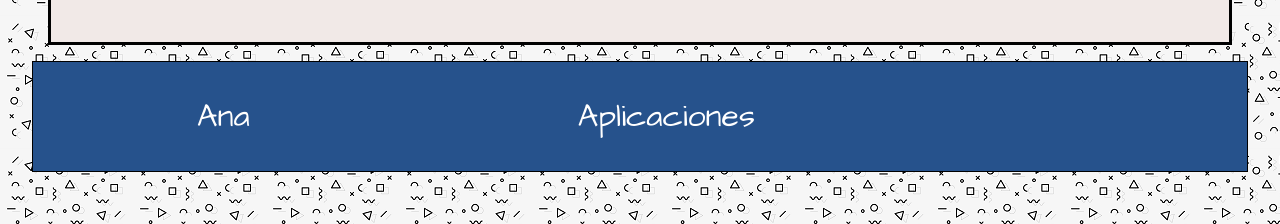
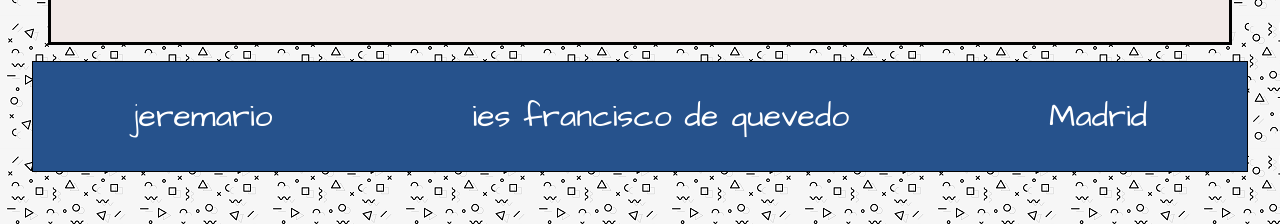
Before and after one commit to leoneljeremy/MaterialExamen, a plain HTML site: page index.html in a window 1280 px wide. Shown: the part 1181-1405 px from the top of the page. Drawn offline with Linux system fonts and the light colour scheme.

Commit message:
confirmar en master

```diff
--- a/index.html
+++ b/index.html
@@ -73,9 +73,9 @@
         </aside>
     </main>
     <footer>
-        <p>Ana</p>
-        <p>Aplicaciones</p>
-        <p></p>
+        <p>jeremario</p>
+        <p>ies francisco de quevedo</p>
+        <p>Madrid</p>
     </footer>
 
 </body>
```
